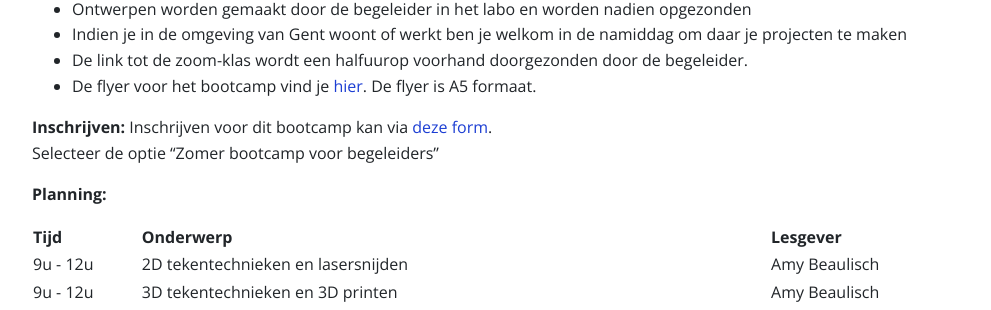
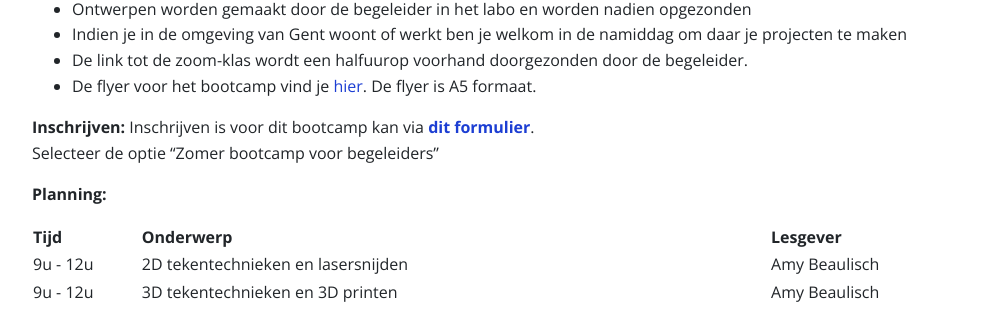
Before and after one commit to IngegnoMakerSpace/inclusievekets, a Jekyll site: the page built from _pages/bootcamp.md, in a window 1280 px wide and 900 px high, scrolled down 1159 px. Shown: the part 144-454 px from the top of the window, without its empty margins (48-1039 px from the left). Built offline with Jekyll 4.4.1, drawn with Linux system fonts in a browser that asks for light colours; some of the changed lines change nothing that is shown; some of the changed text lies outside the part shown.

Commit message:
update bootcamp

```diff
--- a/_pages/bootcamp.md
+++ b/_pages/bootcamp.md
@@ -57,7 +57,7 @@ Wens je zelf een bootcamp samen te stellen? Laat ons iets weten via amy@decreati
 * De link tot de zoom-klas wordt een halfuurop voorhand doorgezonden door de begeleider.
 * De flyer voor het bootcamp vind je <a href="{{site.baseurl}}/assets/images/flyers/begeleiders.pdf">hier</a>. De flyer is A5 formaat.
 
-**Inschrijven:** Inschrijven voor dit bootcamp kan via <a href="https://forms.gle/WxBZ7JuaDT6gj19A8">deze form</a>.
+**Inschrijven:** Inschrijven is voor dit bootcamp kan via <a href="https://forms.gle/WxBZ7JuaDT6gj19A8"><b>dit formulier</b></a>.
 Selecteer de optie "Zomer bootcamp voor begeleiders"
 
 **Planning:**
@@ -92,7 +92,7 @@ In dit bootcamp krijgen de deelnemers een basis van 2D en 3D ontwerp met de bijh
 * Vervoerskosten van en naar Brussel kunnen ingediend worden.
 * De flyer voor het bootcamp vind je <a href="{{site.baseurl}}/assets/images/flyers/Brussel.pdf">hier</a>. De flyer is A5 formaat.
 
-**Inschrijven:** Inschrijven is voor dit bootcamp kan via <a href="https://forms.gle/WxBZ7JuaDT6gj19A8">dit formulier</a>.
+**Inschrijven:** Inschrijven is voor dit bootcamp kan via <a href="https://forms.gle/WxBZ7JuaDT6gj19A8"><b>dit formulier</b></a>.
 Selecteer de optie "Zomer bootcamp"
 
 **Planning:**
@@ -175,11 +175,11 @@ In dit bootcamp krijgen de deelnemers een basis van 2D en 3D ontwerp met de bijh
 
 | Tijd| Onderwerp | Lesgever |
 |------|-----------|----------|
-|9u - 12u|2D tekentechnieken en lasersnijden|Amy Beaulisch|
-|9u - 12u|3D tekentechnieken en 3D printen  |Amy Beaulisch|
-|9u - 12u|Basis elektronica en programmeren in circuits.io|Amy Beaulisch|
-|9u - 12u|Programmeren in TinkerCAD         |Gillian Joos|
-|9u - 12u|Vrij werken aan projecten         |Amy Beaulisch|
+|9u - 12u|2D tekentechnieken en lasersnijden
+|9u - 12u|3D tekentechnieken en 3D printen
+|9u - 12u|Basis elektronica en programmeren in circuits.io
+|9u - 12u|Programmeren in TinkerCAD
+|9u - 12u|Vrij werken aan projecten
 
 </div>
 
```
